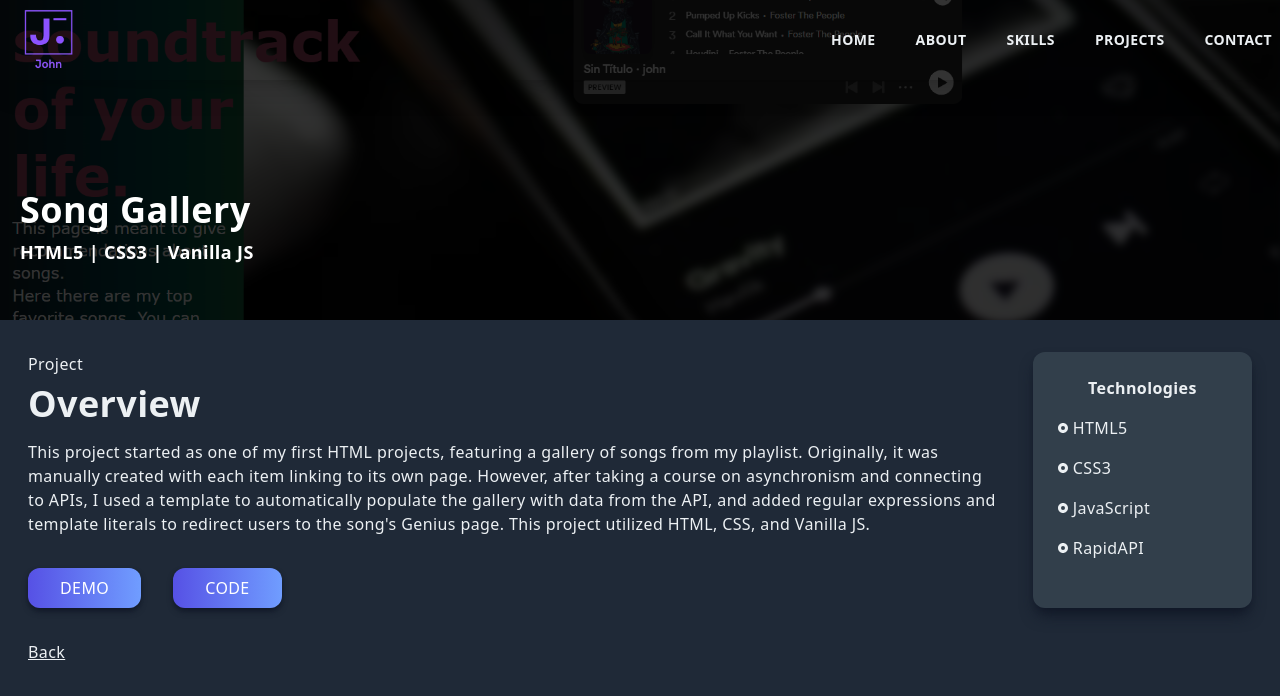
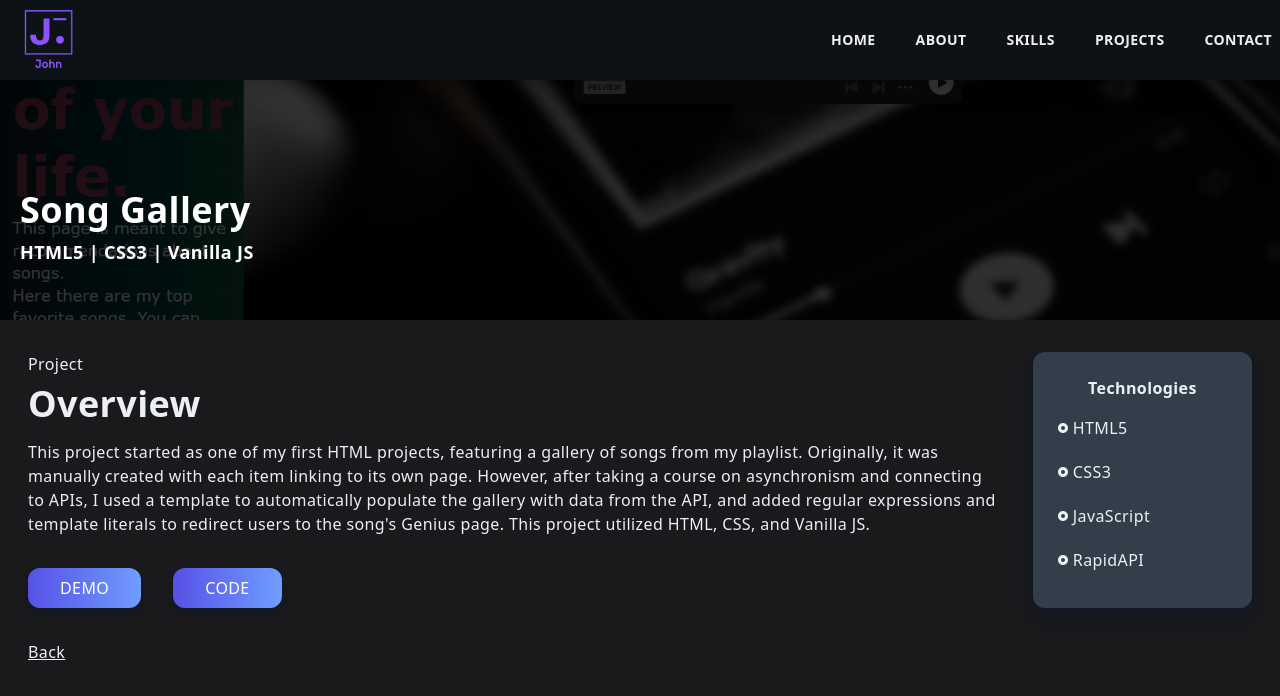
Before and after one commit to ionuser13/PortfolioV2, a Next.js app: page /song-gallery in a window 1280 px wide. Shown: the top 696 px of the page. Built offline with nearby package versions, Linux system fonts and the light colour scheme.

Commit message:
color changes and fixes with content

```diff
--- a/src/components/Footer.jsx
+++ b/src/components/Footer.jsx
@@ -5,7 +5,7 @@ const Footer = () => {
     <div className='w-full bg-footer-color'>
         <div className='max-w-[1240px] mx-auto px-2 py-16 text-center'>
             <p>Copyright © {new Date().getFullYear()}
-                - @<span className="link-container"><a href="https://github.com/ionuser13" target="_blank" className="link">ionuser13</a></span>
+                - @<span className="hover:text-hover-color"><a href="https://github.com/ionuser13" target="_blank">ionuser13</a></span>
             </p>
         </div>
     </div>
--- a/src/components/Main.jsx
+++ b/src/components/Main.jsx
@@ -1,5 +1,3 @@
-import React from 'react';
-import {FaLinkedinIn, FaGithub} from "react-icons/fa";
 import {AiOutlineMail} from "react-icons/ai";
 import {BsPersonLinesFill, BsFileEarmarkFill} from "react-icons/bs"
 import Link from 'next/link';
@@ -17,7 +15,7 @@ const Main = () => {
                 <h1 className='py-4 text-white'>
                     A Front-End Developer
                 </h1>
-                <p className='py-4 text-white max-w-[70%] m-auto'>I&apos;m a Front-End Developer specializing in building exceptional digital experiences. Currently, I&apos;m focused on building responsive front-end applications while honing my skills.</p>
+                <p className='py-4 text-white max-w-[70%] m-auto'>Currently, I&apos;m focused on building responsive front-end applications while honing my skills.</p>
                 <div className='flex items-center justify-around max-w-[330px] m-auto py-4'>
                     <Link href={"mailto:chacpijohn83@gmail.com"} target={"_blank"} title={"Contact me by mail"}>
                         <div className='bg-section-background rounded-full shadow-lg shadow-gray-900 p-6 cursor-pointer hover:scale-110 hover:bg-hover-color ease-in duration-100'>
@@ -29,7 +27,7 @@ const Main = () => {
                             <BsPersonLinesFill />
                         </div>
                     </Link>
-                    <Link href={"https://drive.google.com/file/d/1X_udl6M9MCYBeCd4WGHuo7Vuj_TFMbP0/view?usp=sharing"} target={"_blank"} title={"Curriculum Vitae"}>
+                    <Link href={"https://drive.google.com/file/d/1X_udl6M9MCYBeCd4WGHuo7Vuj_TFMbP0/view?usp=sharing"} target={"_blank"} title={"My Resume"}>
                         <div className='bg-section-background rounded-full shadow-lg shadow-gray-900 p-6 cursor-pointer hover:scale-110 hover:bg-hover-color ease-in duration-100'>
                             <BsFileEarmarkFill />
                         </div>
--- a/src/components/Navbar.jsx
+++ b/src/components/Navbar.jsx
@@ -15,11 +15,11 @@ const Navbar = () => {
 
   useEffect(()=> {
     if(router.asPath === "/delta-project" || router.asPath === "/song-gallery" || router.asPath === "/yard-sale" || router.asPath === "/cattogram" ) {
-      setNavBg("transparent");
+      setNavBg("#0d1217");
       setLinkColor("#ecf0f3")
     }
     else {
-      setNavBg("#323f4b")
+      setNavBg("#0d1217")
       setLinkColor("#1f2937")
     }
   }, [router])
@@ -56,7 +56,8 @@ const Navbar = () => {
           </div>
         </div>
         <div className={nav ? `md:hidden fixed left-0 top-0 w-full h-screen bg-black/70` : ""}>
-          <div className={nav ? 'fixed left-0 top-0 w-[75%] sm:w-[60%] md:w-[45%] h-screen bg-background-color p-10 ease-in duration-300' : 'fixed left-[-100%] top-0 p-10 ease-in duration-300'}>
+          {/* fixed top-0 w-[75%] sm:w-[60%] md:w-[45%] h-screen bg-background-color p-10 ease-in duration-300*/}
+          <div className={`fixed top-0 w-[75%] sm:w-[60%] md:w-[45%] h-screen bg-background-color p-10 ease-in duration-300 ${nav ? 'left-0' : 'left-[-100%]' }`}>
             <div>
               <div className='flex justify-between w-full items-center'>
                 <Image src="/../public/assets/John.png" alt="/" width={87} height={35} />
--- a/src/components/ProjectItem.jsx
+++ b/src/components/ProjectItem.jsx
@@ -5,15 +5,15 @@ import Image from 'next/image';
 
 const ProjectItem = ({title, technology, backgroundImg, projectUrl}) => {
   return (
-    <div className='relative flex items-center justify-center h-auto w-full shadow-lg shadow-gray-900 rounded-xl group hover:bg-gradient-to-r from-remarking-color to-light-gradient-color'>
+    <div className='relative flex items-center justify-center h-auto w-full shadow-lg shadow-gray-900 rounded-xl group hover:bg-[#5DA2D5]'>
         <div className='h-auto w-full relative overflow-hidden rounded-xl'>
             <Image className='bg-cover relative rounded-xl group-hover:opacity-10 transition-all duration-100 ease-in group-hover:scale-105' src={backgroundImg} alt="/" />
         </div>
         <div className='opacity-0 group-hover:opacity-100 absolute top-[50%] left-[50%] translate-x-[-50%] translate-y-[-50%] transition-all duration-75  ease-in'>
-            <h3 className='text-2xl text-white tracking-wider text-center'>{title}</h3>
+            <h3 className='text-xl text-white tracking-wider text-center sm:text-2xl whitespace-nowrap'>{title}</h3>
             <p className='pb-4 pt-2 text-white text-center'>{technology}</p>
             <Link href={projectUrl}>
-                <p className='text-center py-3 rounded-lg bg-white text-gray-700 font-bold text-lg cursor-pointer hover:bg-gray-300 duration-100'>More info</p>
+                <p className='text-center py-3 rounded-lg bg-white text-gray-700 font-bold text-lg cursor-pointer hover:bg-gray-300 duration-100 w-[120px] mx-auto'>More info</p>
             </Link>
         </div>
     </div>
--- a/src/pages/cattogram.jsx
+++ b/src/pages/cattogram.jsx
@@ -63,10 +63,10 @@ const DeltaProject = () => {
               </button>
             </Link>
           </div>
-          <div className="col-span-4 md:col-span-1 shadow-xl shadow-gray-900 rounded-lg p-4 bg-section-background">
+          <div className="col-span-4 md:col-span-1 shadow-lg shadow-gray-900 rounded-lg p-4 bg-section-background">
             <div className="p-2">
               <p className="text-center font-bold pb-2">Technologies</p>
-              <div className="grid grid-cols-3 md:grid-cols-1">
+              <div className="grid grid-cols-2 md:grid-cols-1 gap-[4px]">
                 <p className="py-2 flex items-center">
                   <RiRadioButtonFill className="pr-1" /> HTML5
                 </p>
--- a/src/pages/index.js
+++ b/src/pages/index.js
@@ -21,8 +21,8 @@ export default function Home() {
       <main>
         <Main />
         <About />
+        <Projects />
         <Skills />
-        <Projects />
         <Contact />
       </main>
       <Footer />
--- a/src/pages/song-gallery.jsx
+++ b/src/pages/song-gallery.jsx
@@ -1,9 +1,9 @@
-import React from 'react';
-import Image from 'next/image';
+import React from "react";
+import Image from "next/image";
 import songImg from "@public/assets/projects/songGallery.png";
-import {RiRadioButtonFill} from "react-icons/ri"
-import Link from 'next/link';
-import Head from 'next/head';
+import { RiRadioButtonFill } from "react-icons/ri";
+import Link from "next/link";
+import Head from "next/head";
 
 const SongGallery = () => {
   return (
@@ -16,45 +16,80 @@ const SongGallery = () => {
         />
         <meta name="viewport" content="width=device-width, initial-scale=1" />
       </Head>
-      <div className='w-full'>
-      <div className='w-screen h-[30vh] lg:h-[40vh] relative'>
-        <div className='absolute top-0 left-0 w-full h-[30vh] lg:h-[40vh] bg-black/80 z-10'  />
-        <Image className='absolute' fill={true} style={{objectFit: "cover"}} src={songImg} alt={"/"} />
-        <div className='absolute top-[70%] max-w-[1240px] w-full left-[50%] right-[50%] translate-x-[-50%] translate-y-[-50%] z-[10] text-white'>
-          <h2 className='py-2 '>Song Gallery</h2>
+      <div className="w-full">
+        <div className="w-screen h-[30vh] lg:h-[40vh] relative">
+          <div className="absolute top-0 left-0 w-full h-[30vh] lg:h-[40vh] bg-black/80 z-10" />
+          <Image
+            className="absolute"
+            fill={true}
+            style={{ objectFit: "cover" }}
+            src={songImg}
+            alt={"/"}
+          />
+          <div className="absolute top-[70%] max-w-[1240px] w-full left-[50%] right-[50%] translate-x-[-50%] translate-y-[-50%] z-[10] text-white">
+            <h2 className="py-2 ">Song Gallery</h2>
             <h3>HTML5 | CSS3 | Vanilla JS</h3>
           </div>
         </div>
-      <div className='max-w-[1240px] mx-auto p-2 grid md:grid-cols-5 gap-8 pt-8'>
-        <div className='col-span-4'>
-          <p className='pb-2'>Project</p>
+        <div className="max-w-[1240px] mx-auto p-2 grid md:grid-cols-5 gap-8 pt-8">
+          <div className="col-span-4">
+            <p className="pb-2">Project</p>
             <h2>Overview</h2>
-          <p className='py-4'>This project started as one of my first HTML projects, featuring a gallery of songs from my playlist. Originally, it was manually created with each item linking to its own page. However, after taking a course on asynchronism and connecting to APIs, I used a template to automatically populate the gallery with data from the API, and added regular expressions and template literals to redirect users to the song&apos;s Genius page. This project utilized HTML, CSS, and Vanilla JS.</p>
-          <Link href={"https://ionuser13.github.io/Music-project/"} target={"_blank"} title={"See a live demo"}>
-            <button className='px-8 py-2 mt-4 mr-8 hover:scale-105 duration-100'>Demo</button>
+            <p className="py-4">
+              This project started as one of my first HTML projects, featuring a
+              gallery of songs from my playlist. Originally, it was manually
+              created with each item linking to its own page. However, after
+              taking a course on asynchronism and connecting to APIs, I used a
+              template to automatically populate the gallery with data from the
+              API, and added regular expressions and template literals to
+              redirect users to the song&apos;s Genius page. This project
+              utilized HTML, CSS, and Vanilla JS.
+            </p>
+            <Link
+              href={"https://ionuser13.github.io/Music-project/"}
+              target={"_blank"}
+              title={"See a live demo"}
+            >
+              <button className="px-8 py-2 mt-4 mr-8 hover:scale-105 duration-100">
+                Demo
+              </button>
             </Link>
-          <Link href={"https://github.com/ionuser13/Music-project"} target={"_blank"} title={"See code in GitHub"}>
-            <button className='px-8 py-2 mt-4 hover:scale-105 duration-100'>Code</button>
+            <Link
+              href={"https://github.com/ionuser13/Music-project"}
+              target={"_blank"}
+              title={"See code in GitHub"}
+            >
+              <button className="px-8 py-2 mt-4 hover:scale-105 duration-100">
+                Code
+              </button>
             </Link>
           </div>
-        <div className='col-span-4 lg:col-span-1 shadow-lg shadow-gray-900 rounded-xl p-4 bg-section-background'>
-          <div className='p-2'>
-            <p className='text-center font-bold pb-2'>Technologies</p>
-            <div className='grid grid-cols-3 md:grid-cols-1'>
-              <p className='py-2 flex items-center'><RiRadioButtonFill className='pr-1' /> HTML5</p>
-              <p className='py-2 flex items-center'><RiRadioButtonFill className='pr-1' /> CSS3</p>
-              <p className='py-2 flex items-center'><RiRadioButtonFill className='pr-1' /> JavaScript</p>
-              <p className='py-2 flex items-center'><RiRadioButtonFill className='pr-1' /> RapidAPI</p>
+          <div className="col-span-4 lg:col-span-1 shadow-lg shadow-gray-900 rounded-xl p-4 bg-section-background">
+            <div className="p-2">
+              <p className="text-center font-bold pb-2">Technologies</p>
+              <div className="grid grid-cols-2 md:grid-cols-1 gap-[4px]">
+                <p className="py-2 flex items-center">
+                  <RiRadioButtonFill className="pr-1" /> HTML5
+                </p>
+                <p className="py-2 flex items-center">
+                  <RiRadioButtonFill className="pr-1" /> CSS3
+                </p>
+                <p className="py-2 flex items-center">
+                  <RiRadioButtonFill className="pr-1" /> JavaScript
+                </p>
+                <p className="py-2 flex items-center">
+                  <RiRadioButtonFill className="pr-1" /> RapidAPI
+                </p>
               </div>
             </div>
           </div>
           <Link href={"/#projects"}>
-          <p className='underline cursor-pointer'>Back</p>
+            <p className="underline cursor-pointer">Back</p>
           </Link>
         </div>
       </div>
     </>
-  )
-}
+  );
+};
 
-export default SongGallery
+export default SongGallery;
--- a/src/pages/starbucks-rewards.jsx
+++ b/src/pages/starbucks-rewards.jsx
@@ -41,7 +41,7 @@ const DeltaProject = () => {
         <div className='col-span-4 md:col-span-1 shadow-xl shadow-gray-900 rounded-lg p-4'>
           <div className='p-2'>
             <p className='text-center font-bold pb-2'>Technologies</p>
-            <div className='grid grid-cols-3 md:grid-cols-1'>
+            <div className='grid grid-cols-2 md:grid-cols-1 gap-[4px]'>
               <p className='py-2 flex items-center'><RiRadioButtonFill className='pr-1' /> React JS</p>
               <p className='py-2 flex items-center'><RiRadioButtonFill className='pr-1' /> Tailwind CSS</p>
             </div>
--- a/src/pages/yard-sale.jsx
+++ b/src/pages/yard-sale.jsx
@@ -29,7 +29,7 @@ const YardSale = () => {
         <div className='col-span-4'>
           <p className='pb-2'>Project</p>
           <h2>Overview</h2>
-          <p className='py-4'>This is an e-commerce platform built with Next.js, which is a framework built on top of React. The project was migrated from a previous version built with React, and now includes new functionality and optimization features.</p>
+          <p className='py-4'>This is an e-commerce platform built with Next.js. The project was migrated from a previous version built with React, and now includes new functionalities and optimization features.</p>
           <Link href={"https://next-shop-7l9y.vercel.app/main"} target={"_blank"}>
             <button className='px-8 py-2 mt-4 mr-8 hover:scale-105 duration-100'>Demo</button>
           </Link>
@@ -40,7 +40,7 @@ const YardSale = () => {
         <div className='col-span-4 md:col-span-1 shadow-xl shadow-gray-900 rounded-lg p-4 bg-section-background'>
           <div className='p-2'>
             <p className='text-center font-bold pb-2'>Technologies</p>
-            <div className='grid grid-cols-3 md:grid-cols-1'>
+            <div className='grid grid-cols-2 md:grid-cols-1 gap-[4px]'>
               <p className='py-2 flex items-center'><RiRadioButtonFill className='pr-1' /> Next JS</p>
               <p className='py-2 flex items-center'><RiRadioButtonFill className='pr-1' /> CSS3</p>
               <p className='py-2 flex items-center'><RiRadioButtonFill className='pr-1' /> SASS</p>
--- a/src/styles/globals.css
+++ b/src/styles/globals.css
@@ -8,12 +8,12 @@
     --remarking-color: #;
 }
 html {
-    scroll-behavior: smooth!important;
+    scroll-behavior: smooth;
 }
 
 @layer base {
     body {
-        @apply bg-[#1f2937] text-[#ecf0f3] tracking-wide
+        @apply bg-[#1A1A1D] text-[#ecf0f3] tracking-wide
     }
     h1, h2, h3, h4, h5, h5 {
         @apply font-bold
--- a/tailwind.config.js
+++ b/tailwind.config.js
@@ -7,12 +7,12 @@ module.exports = {
   theme: {
     extend: {
       colors: {
-        "background-color": "#1f2937",
+        "background-color": "#2A1B3D",
         "section-background": "#323f4b",
         "body-text-color": "#ecf0f3",
         "remarking-color": "#5651e5",
         "light-gradient-color": "#709dff",
-        "hover-color": "#6f6deb",
+        "hover-color": "#5651e5",
         "footer-color": "#0d1217",
       }
     },
```
Also changed, not shown: src/components/About.jsx (+4 -3 lines). Lines whose indentation alone changed are shown as unchanged.
